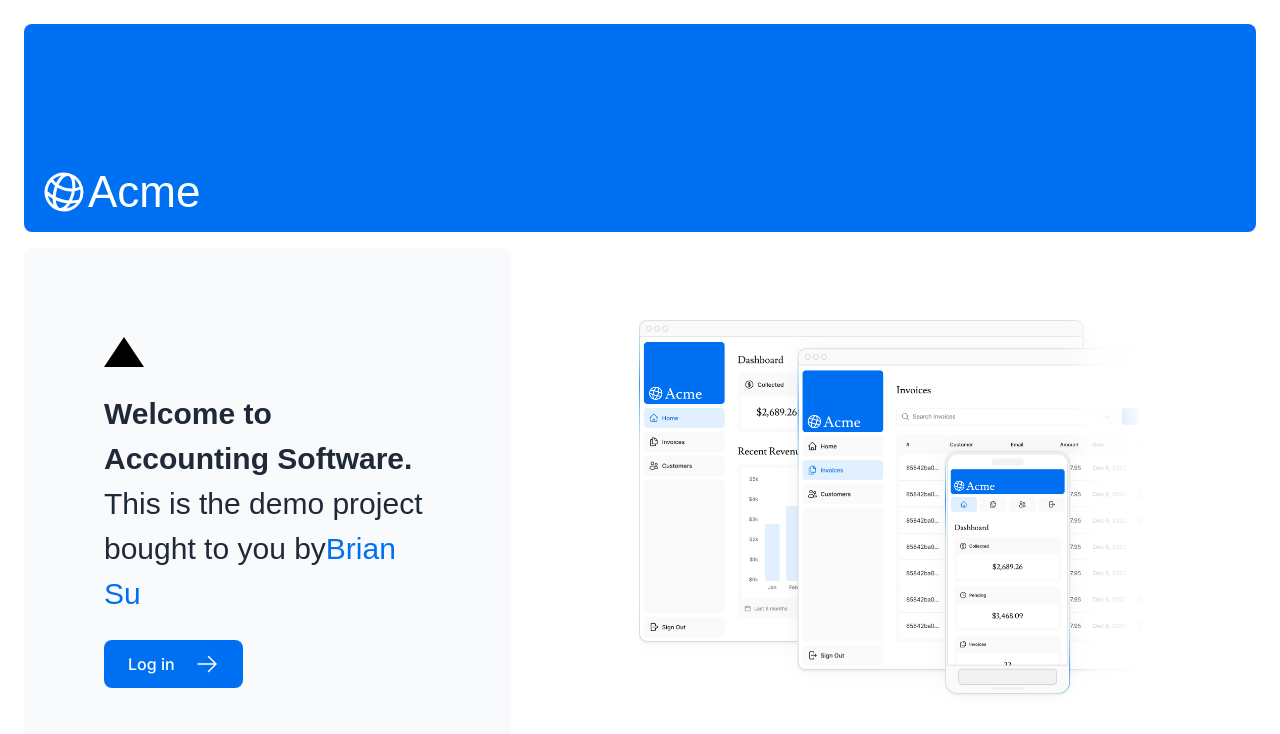
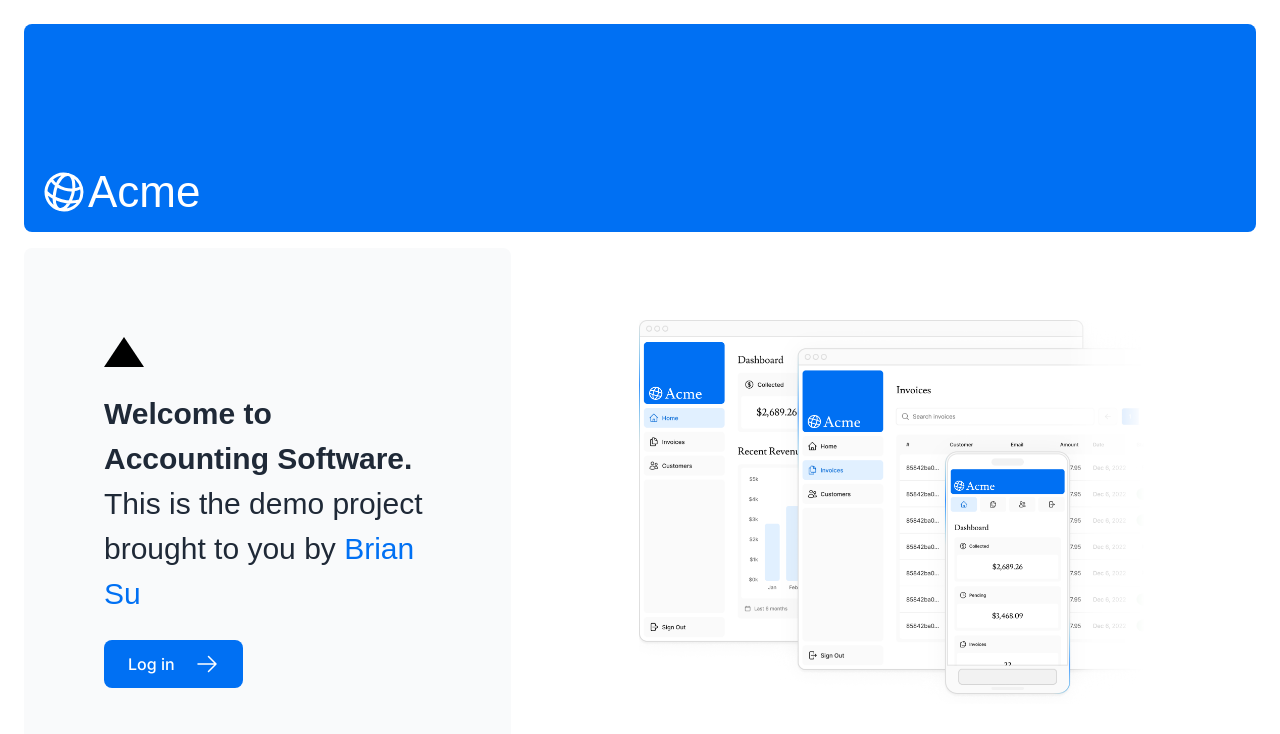
Before and after one commit to subutian/New-nextjs-dashboard, a Next.js app: page / in a window 1280 px wide. Shown: the top 734 px of the page. Built offline with nearby package versions, Linux system fonts and the light colour scheme; a web font is replaced by a local one.

Commit message:
upate page.tsx

```diff
--- a/app/page.tsx
+++ b/app/page.tsx
@@ -19,8 +19,8 @@ export default function Page() {
             className={`${lusitana.className} text-xl text-gray-800 md:text-3xl md:leading-normal`}
           >
             <strong>Welcome to Accounting Software.</strong> This is the demo
-            project bought to you by
-            <a href="https://nextjs.org/learn/" className="text-blue-500">
+            project brought to you by{' '}
+            <a href="https://github.com/subutian" className="text-blue-500">
               Brian Su
             </a>
           </p>
```
